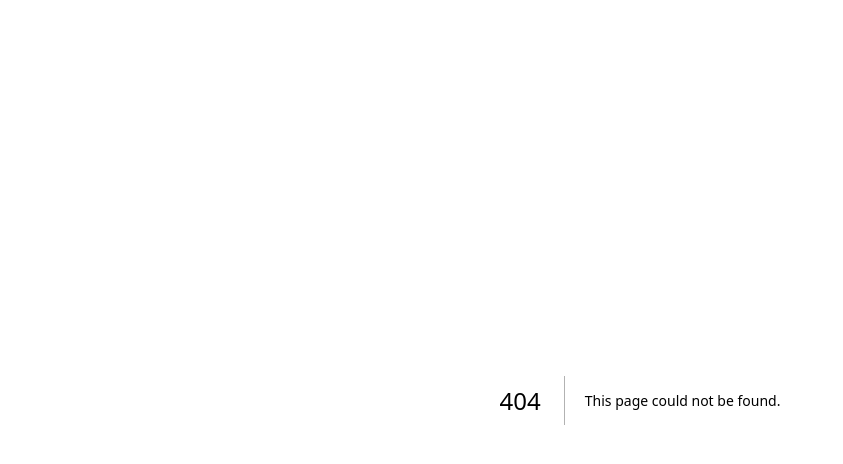
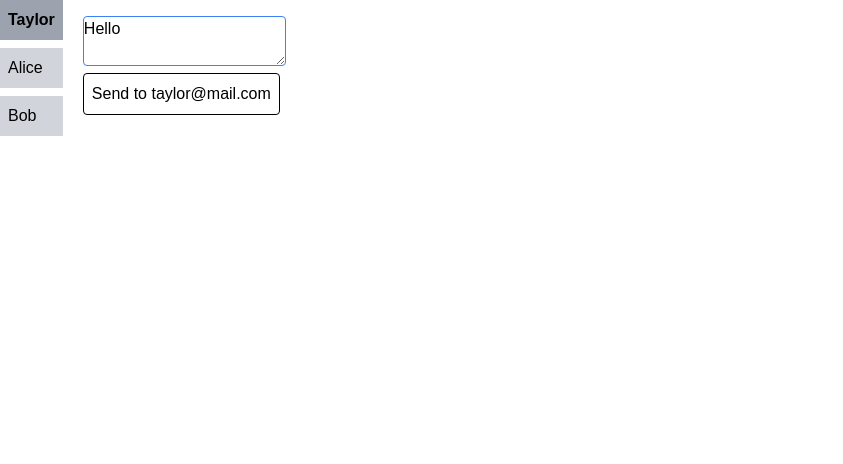
Before and after one commit to halynabondar/hyf-homework, a Next.js app in the folder React2/week2/app/: page /reducer in a window 1280 px wide. Before the commit this address had no page. Shown: the top 464 px of the page, without its empty margins (0-843 px from the left). Built offline with nearby package versions, Linux system fonts and the light colour scheme.

Commit message:
Task 3: Replaced // TODO comments with the code to dispatch the corresponding actions.

```diff
--- /dev/null
+++ b/React2/week2/app/app/reducer/Chat.jsx
@@ -0,0 +1,19 @@
+export default function Chat({ contact, message, dispatch }) {
+    return (
+        <section className={'p-4'}>
+          <textarea
+              value={message}
+              placeholder={'Chat to ' + contact.name}
+              onChange={(e) => {
+                  dispatch({
+                      type: 'edited_message',
+                      message: e.target.value
+                  })
+              }}
+              className={'border border-blue-500 rounded'}
+          />
+            <br/>
+            <button className={'border border-black rounded p-2'}>Send to {contact.email}</button>
+        </section>
+    );
+}
--- /dev/null
+++ b/React2/week2/app/app/reducer/ContactList.jsx
@@ -0,0 +1,21 @@
+export default function ContactList({contacts, selectedId, dispatch}) {
+    return (
+        <section>
+            <ul className={'flex flex-col gap-2'}>
+                {contacts.map((contact) => (
+                    <li key={contact.id} className={'bg-gray-300 hover:bg-gray-400 p-2'}>
+                        <button
+                            onClick={() => {
+                                dispatch({
+                                    type: 'changed_selection',
+                                    contactId: contact.id
+                                })
+                            }}>
+                            {selectedId === contact.id ? <b>{contact.name}</b> : contact.name}
+                        </button>
+                    </li>
+                ))}
+            </ul>
+        </section>
+    );
+}
--- /dev/null
+++ b/React2/week2/app/app/reducer/messengerReducer.js
@@ -0,0 +1,25 @@
+export const initialState = {
+    selectedId: 0,
+    message: 'Hello',
+};
+
+export function messengerReducer(state, action) {
+    switch (action.type) {
+        case 'changed_selection': {
+            return {
+                ...state,
+                selectedId: action.contactId,
+                message: '',
+            };
+        }
+        case 'edited_message': {
+            return {
+                ...state,
+                message: action.message,
+            };
+        }
+        default: {
+            throw Error('Unknown action: ' + action.type);
+        }
+    }
+}
--- /dev/null
+++ b/React2/week2/app/app/reducer/page.js
@@ -0,0 +1,39 @@
+'use client'
+
+import { useReducer } from 'react';
+import Chat from './Chat';
+import ContactList from './ContactList';
+import { initialState, messengerReducer } from './messengerReducer';
+
+const contacts = [
+    {id: 0, name: 'Taylor', email: 'taylor@mail.com'},
+    {id: 1, name: 'Alice', email: 'alice@mail.com'},
+    {id: 2, name: 'Bob', email: 'bob@mail.com'},
+];
+
+export default function Messenger() {
+    const [state, dispatch] = useReducer(messengerReducer, initialState);
+
+    const message = state.message;
+    const contact = contacts.find((c) => c.id === state.selectedId);
+
+    if (!contact) {
+        return <div>No contact found</div>;
+    }
+
+    return (
+        <div className={'flex gap-1'}>
+            <ContactList
+                contacts={contacts}
+                selectedId={state.selectedId}
+                dispatch={dispatch}
+            />
+            <Chat
+                key={contact.id}
+                message={message}
+                contact={contact}
+                dispatch={dispatch}
+            />
+        </div>
+    );
+}
```
